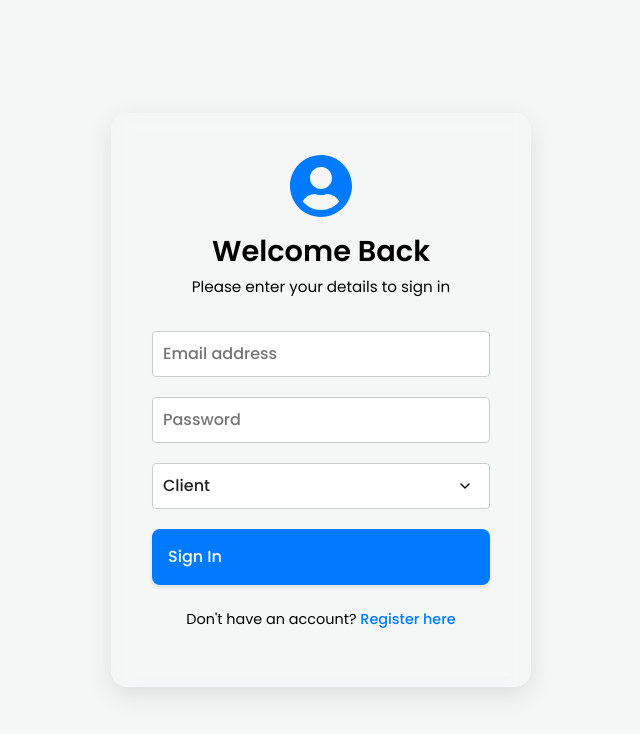
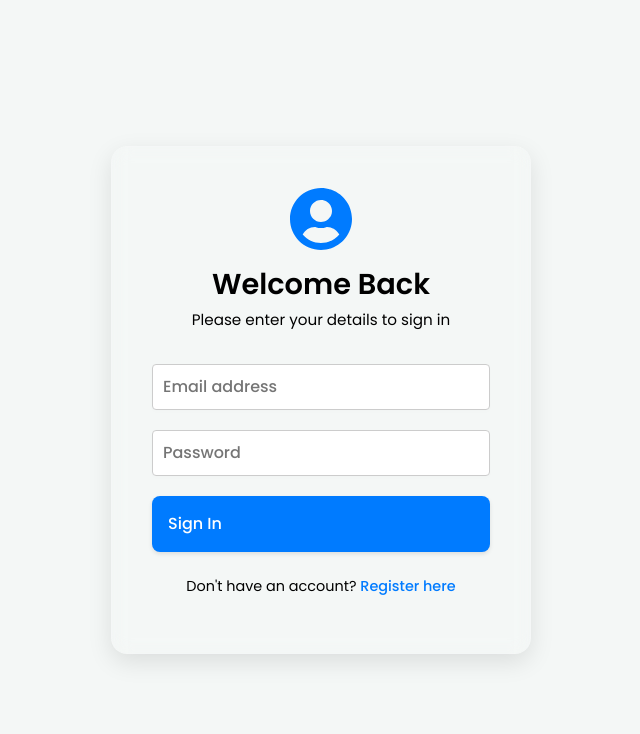
Before and after one commit to imyogijani/Foodecom, a React (Vite) app: page /login in a window 1280 px wide. Shown: the top 734 px of the page, without its empty margins (319-959 px from the left). Built offline with nearby package versions, Linux system fonts and the light colour scheme.

Commit message:
fix: Update login error messages for consistency and remove admin role selection in Login and Register components

```diff
--- a/src/Components/Login/Login.jsx
+++ b/src/Components/Login/Login.jsx
@@ -2,22 +2,15 @@ import React, { useState, useEffect } from 'react';
 import { useNavigate, Link } from 'react-router-dom';
 import { toast } from 'react-toastify';
 import axios from '../../utils/axios';
-import { FaEnvelope, FaLock, FaUserCircle } from 'react-icons/fa';
+import { FaUserCircle } from 'react-icons/fa';
 import './Login.css';
 
 const Login = () => {
   const [formData, setFormData] = useState({
     email: '',
-    password: '',
-    role: 'client'
+    password: ''
   });
 
-  // Available roles matching the backend enum
-  const roles = [
-    { value: 'client', label: 'Client' },
-    { value: 'shopowner', label: 'Shop Owner' },
-    { value: 'admin', label: 'Admin' }
-  ];
   const [error, setError] = useState('');
   const [isLoading, setIsLoading] = useState(false);
   const navigate = useNavigate();
@@ -44,17 +37,12 @@ const Login = () => {
   }, []);
 
   const redirectBasedOnRole = (role) => {
-    switch(role.toLowerCase()) {
-      case 'admin':
-        navigate('/admin/dashboard');
-        break;
-      case 'shopowner':
-        navigate('/seller/dashboard');
-        break;
-      case 'client':
-      default:
-        navigate('/');
-        break;
+    if (role.toLowerCase() === 'admin') {
+      navigate('/admin/dashboard');
+    } else if (role.toLowerCase() === 'shopowner') {
+      navigate('/seller/dashboard');
+    } else {
+      navigate('/');
     }
   };
 
@@ -107,7 +95,6 @@ const Login = () => {
         setError(errorMsg);
       }
     } catch (err) {
-      console.error('Login error:', err);
       const errorMsg = err.response?.data?.message || 'Login failed. Please check your credentials.';
       toast.error(errorMsg);
       setError(errorMsg);
@@ -140,7 +127,6 @@ const Login = () => {
         <form onSubmit={handleSubmit} className="login-form">
           <div className="form-group">
             <div className="input-group">
-              {/* <FaEnvelope className="input-icon" /> */}
               <input
                 type="email"
                 name="email"
@@ -155,7 +141,6 @@ const Login = () => {
 
           <div className="form-group">
             <div className="input-group">
-              {/* <FaLock className="input-icon" /> */}
               <input
                 type="password"
                 name="password"
@@ -165,21 +150,6 @@ const Login = () => {
                 required
                 className="form-input"
               />
-            </div>
-          </div>
-
-          <div className="form-group">
-            <div className="input-group">
-              <select
-                name="role"
-                value={formData.role}
-                onChange={handleChange}
-                className="form-input role-select"
-              >
-                <option value="client">Client</option>
-                <option value="shopowner">Shop Owner</option>
-                <option value="admin">Admin</option>
-              </select>
             </div>
           </div>
 
--- a/src/Components/Login/Register.jsx
+++ b/src/Components/Login/Register.jsx
@@ -76,7 +76,6 @@ const Register = () => {
               >
                 <option value="client">Client</option>
                 <option value="shopowner">Shop Owner</option>
-                <option value="admin">Admin</option>
               </select>
             </div>
           </div>
```
Also changed, not shown: 1 other file (tests, documents, lock files or other folders).
